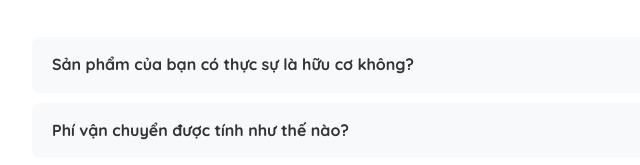
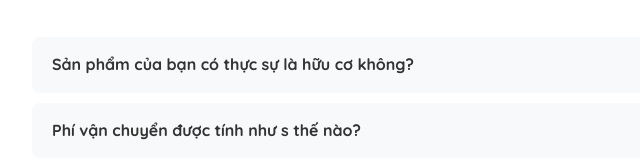
Before and after one commit to huynh-collab/baitai, a plain HTML site: page index.html in a window 1280 px wide. Shown: the part 2610-2775 px from the top of the page, 228-868 px from the left. Drawn offline with Linux system fonts and the light colour scheme.

Commit message:
Update index.html

```diff
--- a/index.html
+++ b/index.html
@@ -144,7 +144,7 @@
                     <p>Chúng tôi cam kết 100%. Tất cả các nông trại đối tác đều có chứng nhận VietGAP hoặc GlobalGAP. Bạn có thể kiểm tra thông tin chi tiết qua mã QR trên mỗi sản phẩm.</p>
                 </details>
                 <details class="fade-in">
-                    <summary>Phí vận chuyển được tính như thế nào?</summary>
+                    <summary>Phí vận chuyển được tính như s thế nào?</summary>
                     <p>Chúng tôi miễn phí vận chuyển cho đơn hàng đầu tiên và các đơn hàng từ 500.000đ. Với các đơn hàng khác, phí ship nội thành đồng giá 25.000đ.</p>
                 </details>
                  <details class="fade-in">
@@ -214,4 +214,5 @@
 
     <script src="script.js"></script>
 </body>
+
 </html>
```
